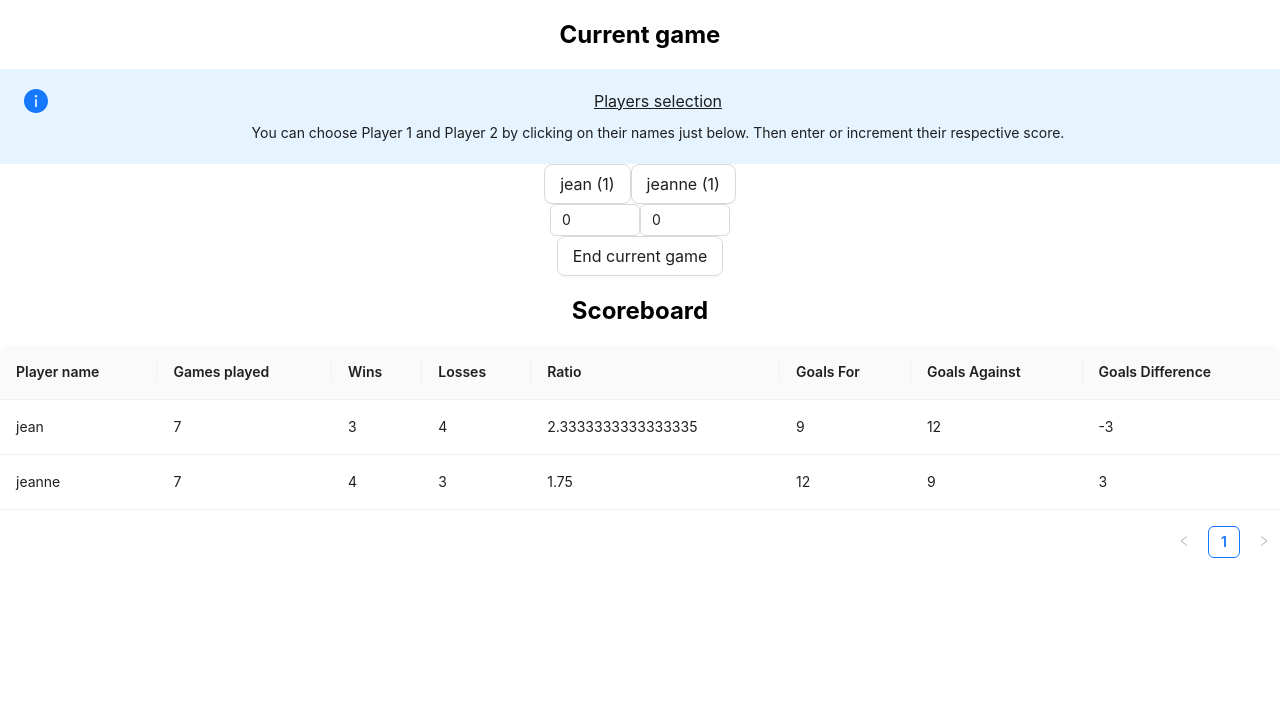
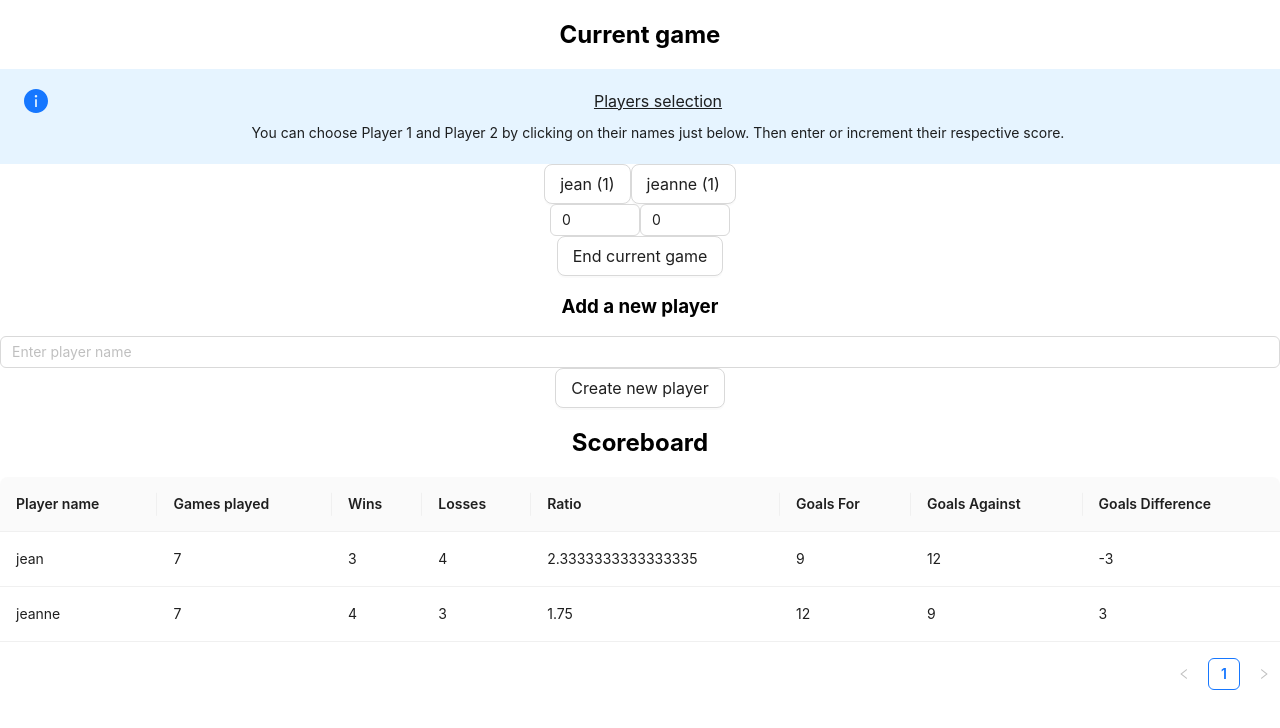
Before and after one commit to tmodoux/table-football, a React (Create React App) app in the folder frontend/: page / in a window 1280 px wide. Shown: the top 728 px of the page. Built offline with nearby package versions, Linux system fonts and the light colour scheme.

Commit message:
add player

```diff
--- a/frontend/src/App.tsx
+++ b/frontend/src/App.tsx
@@ -2,6 +2,7 @@ import { useState } from "react";
 import "./App.css";
 import Scoreboard from "./components/Scoreboard";
 import Game from "./components/Game";
+import Player from "./components/Player";
 
 export type PlayerType = {
   id: string;
@@ -32,9 +33,14 @@ function App() {
     },
   ]);
 
+  const addPlayer = (player: PlayerType) => {
+    setPlayers([...players, player]);
+  };
+
   return (
     <div className="App">
       <Game players={players} />
+      <Player addPlayer={addPlayer} />
       <Scoreboard players={players} />
     </div>
   );
--- /dev/null
+++ b/frontend/src/components/Player.tsx
@@ -0,0 +1,46 @@
+import React, { useState } from "react";
+import { PlayerType } from "../App";
+import { Button, Input } from "antd";
+
+type PlayerPropsType = {
+  addPlayer: (player: PlayerType) => void;
+};
+
+const Player = ({ addPlayer }: PlayerPropsType) => {
+  const [name, setName] = useState("");
+
+  const createNewPlayer = () => {
+    addPlayer({
+      id: name,
+      name: name,
+      wins: 0,
+      losses: 0,
+      goalsFor: 0,
+      goalsAgainst: 0,
+    });
+    setName("");
+  };
+
+  return (
+    <div>
+      <h3>Add a new player</h3>
+      <Input
+        placeholder="Enter player name"
+        value={name}
+        onChange={(e) => setName(e.target.value)}
+      />
+      <Button
+        size="large"
+        onClick={() => createNewPlayer()}
+        style={{
+          alignItems: "center",
+          display: "inline-flex",
+        }}
+      >
+        Create new player
+      </Button>
+    </div>
+  );
+};
+
+export default Player;
```
